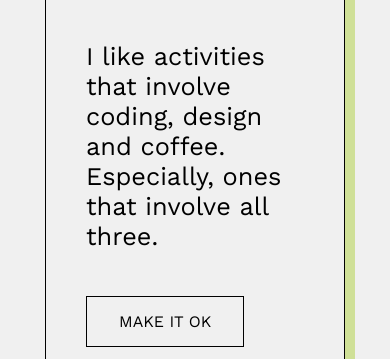
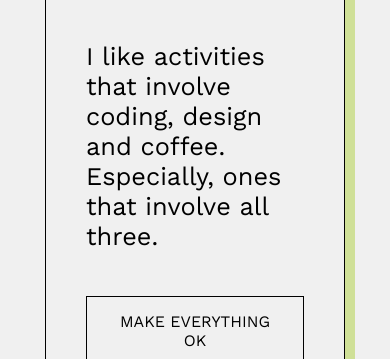
Before and after one commit to xina-space/profile, a plain HTML site: page index.html in a window 390 px wide. Shown: the part 485-844 px from the top of the page. Drawn offline with nearby package versions, Linux system fonts and the light colour scheme.

Commit message:
fixed mobile view for photo and text

```diff
--- a/index.html
+++ b/index.html
@@ -28,7 +28,7 @@
               </p>
             </div>
               <div class="intro-button">
-                <a href="http://make-everything-ok.com/" class="btn" target="_blank">make it ok</a>
+                <a href="http://make-everything-ok.com/" class="btn" target="_blank">make everything ok</a>
               </div>
           </div>
         </div>
```
